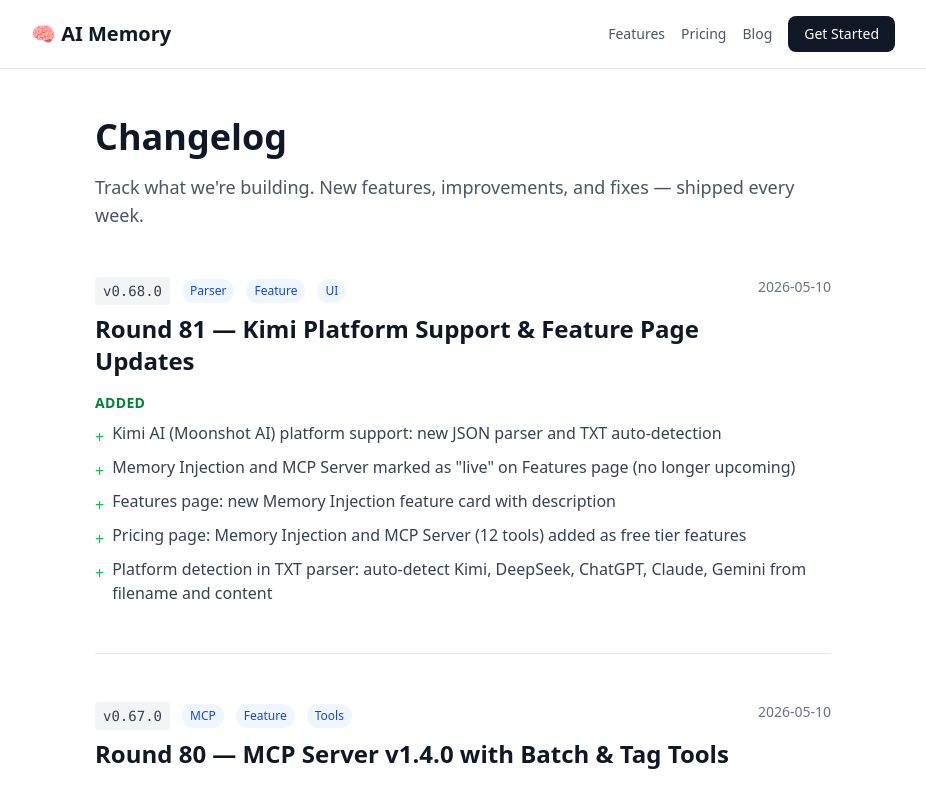
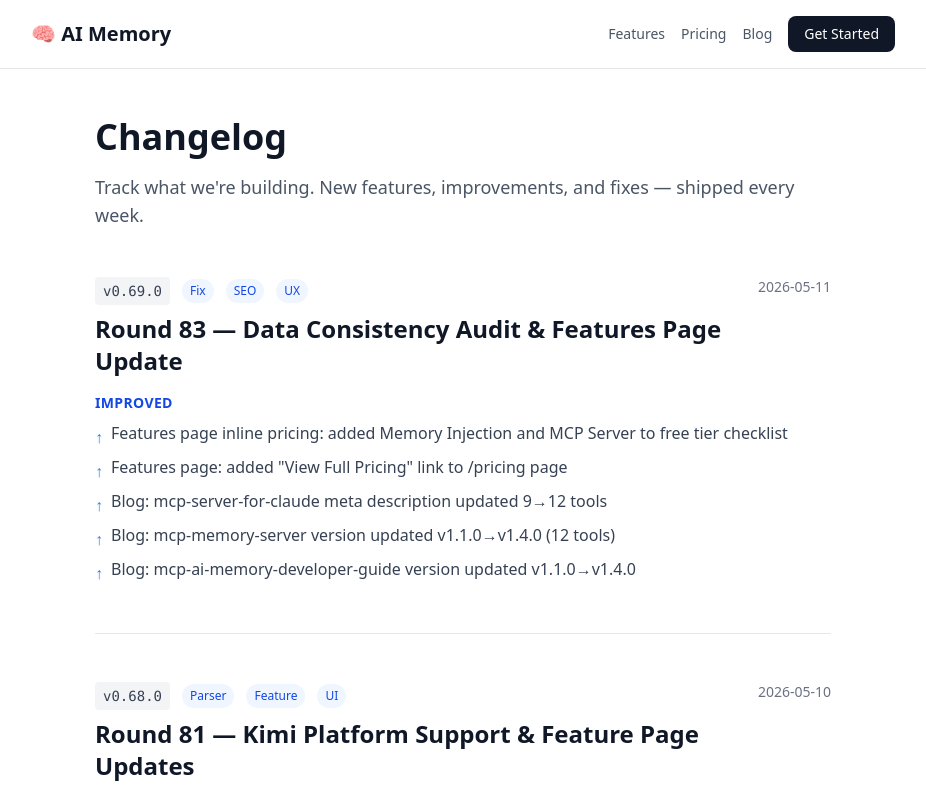
Before and after one commit to jingchang0623-crypto/aimemory, a Next.js app: page /changelog in a window 1280 px wide. Shown: the top 789 px of the page, without its empty margins (177-1103 px from the left). Built offline with nearby package versions, Linux system fonts and the light colour scheme.

Commit message:
docs: Add changelog v0.69.0 - Round 83 data consistency audit

```diff
--- a/src/app/changelog/page.tsx
+++ b/src/app/changelog/page.tsx
@@ -18,6 +18,26 @@
 
 const releases = [
     {
+    version: 'v0.69.0',
+    date: '2026-05-11',
+    title: 'Round 83 — Data Consistency Audit & Features Page Update',
+    tags: ['Fix', 'SEO', 'UX'],
+    changes: {
+      improved: [
+        'Features page inline pricing: added Memory Injection and MCP Server to free tier checklist',
+        'Features page: added "View Full Pricing" link to /pricing page',
+        'Blog: mcp-server-for-claude meta description updated 9→12 tools',
+        'Blog: mcp-memory-server version updated v1.1.0→v1.4.0 (12 tools)',
+        'Blog: mcp-ai-memory-developer-guide version updated v1.1.0→v1.4.0',
+      ],
+      noted: [
+        'All blog MCP tool references now consistently show 12 tools',
+        'MCP Server version references updated across all blog content',
+        'Distribution remains #1 bottleneck — PyPI token and Chrome Web Store $5 fee still pending (P1)',
+      ],
+    },
+  },
+  {
     version: 'v0.68.0',
     date: '2026-05-10',
     title: 'Round 81 — Kimi Platform Support & Feature Page Updates',
```
